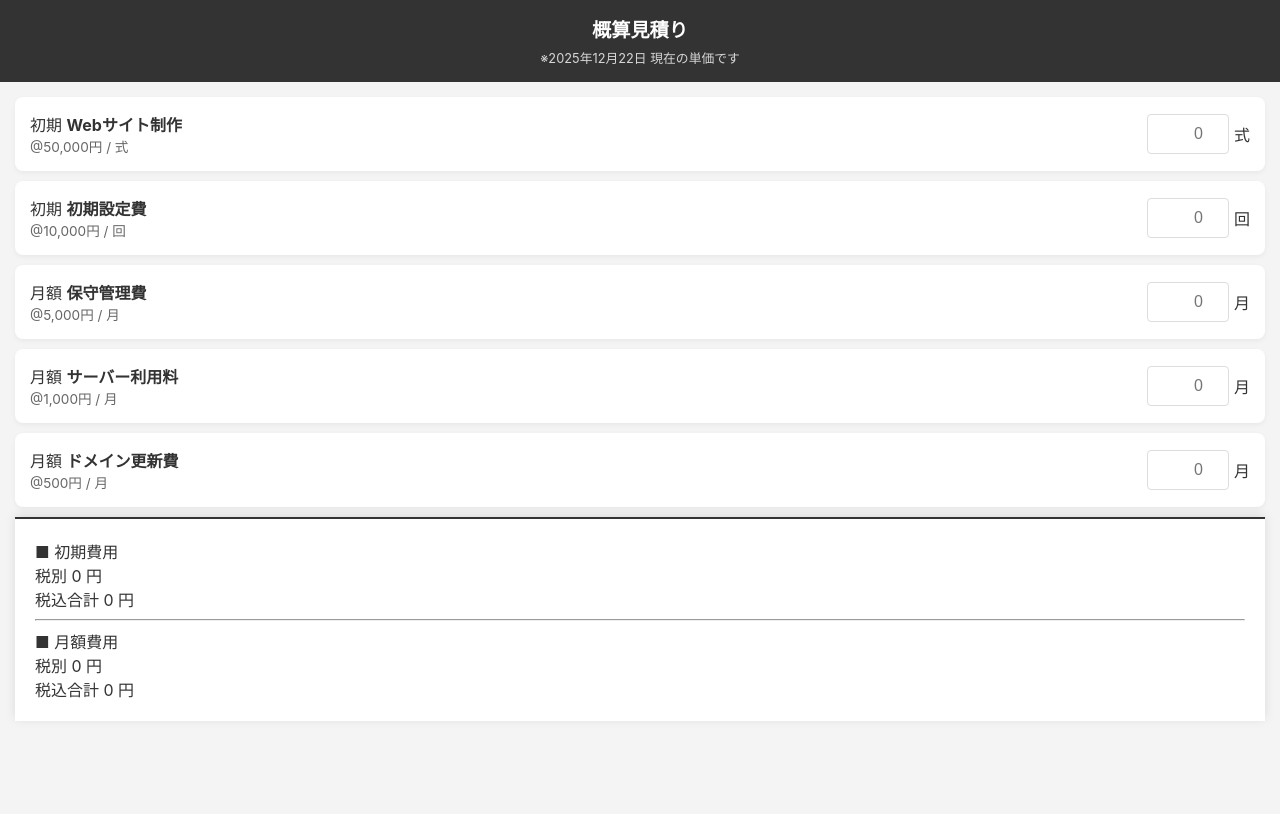
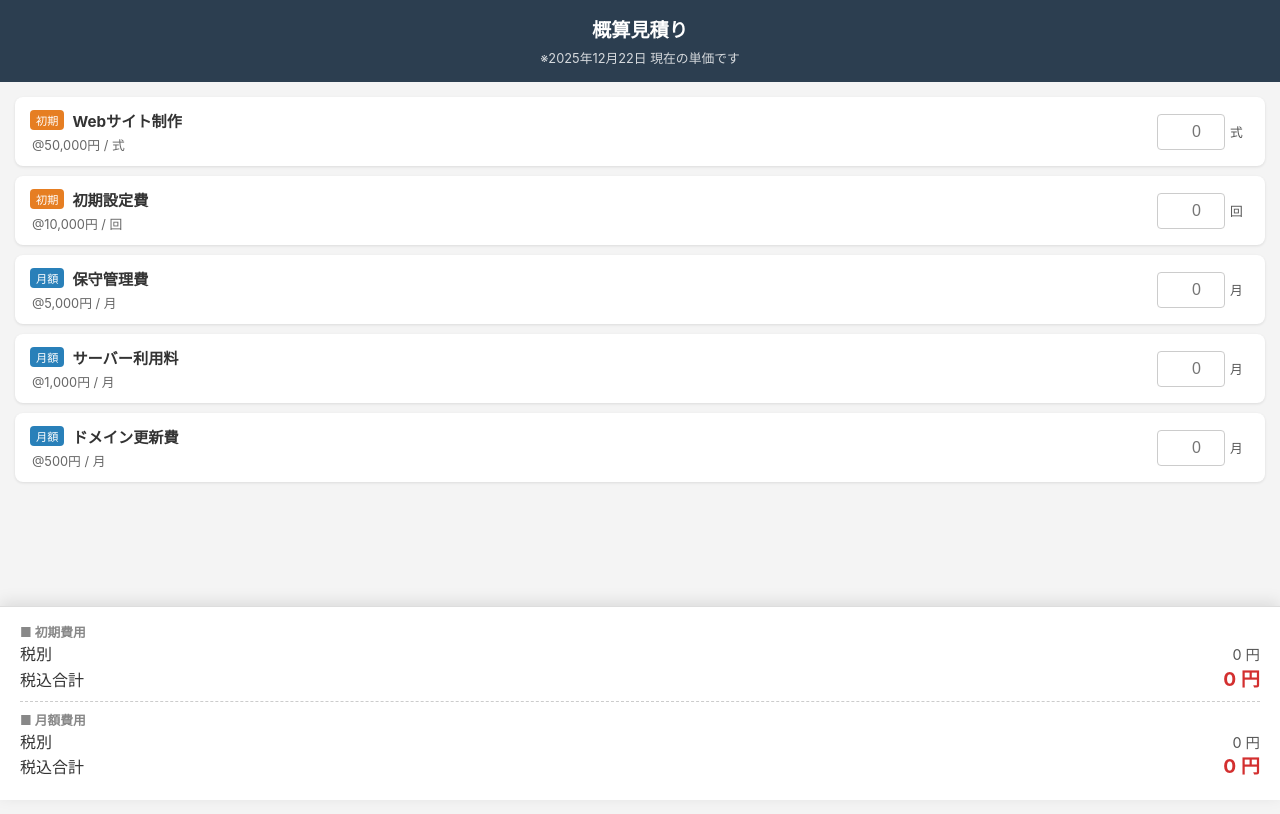
Before and after one commit to nana-cir/S-PBX-, a plain HTML site: page index.html in a window 1280 px wide. Drawn offline with Linux system fonts and the light colour scheme.

Commit message:
Update style.css

```diff
--- a/style.css
+++ b/style.css
@@ -7,107 +7,81 @@ body {
 }
 
 header {
-    background-color: #333;
+    background-color: #2c3e50;
     color: #fff;
     padding: 15px;
     text-align: center;
 }
 
-header h1 {
-    margin: 0;
-    font-size: 1.2rem;
-}
-
-.date-info {
-    font-size: 0.8rem;
-    margin: 5px 0 0;
-    opacity: 0.8;
-}
+header h1 { margin: 0; font-size: 1.2rem; }
+.date-info { font-size: 0.8rem; margin: 5px 0 0; opacity: 0.8; }
 
 main {
     padding: 15px;
-    padding-bottom: 100px; /* 下部の固定エリアとかぶらないように */
+    padding-bottom: 220px; /* 結果エリアが広くなったので余白を増やす */
 }
 
+/* リストアイテム */
 .item-row {
     background: #fff;
     border-radius: 8px;
-    padding: 15px;
+    padding: 12px 15px;
     margin-bottom: 10px;
     display: flex;
     justify-content: space-between;
     align-items: center;
-    box-shadow: 0 2px 5px rgba(0,0,0,0.05);
+    box-shadow: 0 1px 3px rgba(0,0,0,0.1);
 }
 
-.item-info {
-    display: flex;
-    flex-direction: column;
+.item-info { display: flex; flex-direction: column; }
+.item-header { display: flex; align-items: center; gap: 8px; margin-bottom: 4px; }
+.item-name { font-weight: bold; font-size: 0.95rem; }
+.item-price { font-size: 0.8rem; color: #666; margin-left: 2px;}
+
+/* バッジ（初期・月額） */
+.badge {
+    font-size: 0.7rem;
+    padding: 2px 6px;
+    border-radius: 4px;
+    color: #fff;
+    font-weight: normal;
+}
+.badge.initial { background-color: #e67e22; } /* オレンジ */
+.badge.monthly { background-color: #2980b9; } /* 青 */
+
+.item-input { display: flex; align-items: center; gap: 5px; }
+.qty-input {
+    width: 50px; padding: 8px; font-size: 16px;
+    border: 1px solid #ccc; border-radius: 4px; text-align: right;
+}
+.unit-label { font-size: 0.8rem; color: #555; width: 20px; }
+
+/* 結果エリア */
+.result-area {
+    background-color: #fff;
+    padding: 15px 20px;
+    border-top: 1px solid #ddd;
+    position: fixed;
+    bottom: 0; left: 0; right: 0;
+    box-shadow: 0 -4px 15px rgba(0,0,0,0.1);
+    z-index: 100;
 }
 
-.item-name {
-    font-weight: bold;
-    font-size: 1rem;
-    margin-bottom: 4px;
+.result-section { margin-bottom: 5px; }
+.result-title { font-size: 0.8rem; color: #888; margin-bottom: 2px; font-weight: bold; }
+
+.price-row {
+    display: flex; justify-content: space-between; align-items: baseline;
+    line-height: 1.4;
 }
+.price-sub { font-size: 0.9rem; color: #555; }
+.price-main { font-size: 1.2rem; color: #d32f2f; font-weight: bold; }
+.total-highlight { margin-bottom: 5px; }
 
-.item-price {
-    font-size: 0.85rem;
-    color: #666;
-}
-
-.item-input {
-    display: flex;
-    align-items: center;
-    gap: 5px;
-}
-
-/* スマホで押しやすいように入力欄を大きく */
-.qty-input {
-    width: 60px;
-    padding: 10px;
-    font-size: 16px; /* iOSでズームされないサイズ */
-    border: 1px solid #ddd;
-    border-radius: 4px;
-    text-align: right;
-}
-
-/* 結果エリアのデザイン */
-.result-area {
-    background-color: #fff;
-    padding: 20px;
-    border-top: 2px solid #333;
-    position: sticky; /* スクロールしても下に追従させる場合 */
-    bottom: 0;
-    box-shadow: 0 -2px 10px rgba(0,0,0,0.1);
-}
-
-.total-row {
-    display: flex;
-    justify-content: space-between;
-    align-items: center;
-    font-size: 1.2rem;
-    font-weight: bold;
-}
-
-.price {
-    color: #d32f2f;
-    font-size: 1.5rem;
-}
-
-.tax-note {
-    text-align: right;
-    font-size: 0.75rem;
-    color: #888;
-    margin: 5px 0 15px;
-}
+.divider { border: none; border-top: 1px dashed #ccc; margin: 8px 0; }
 
 .screenshot-msg {
-    background-color: #e3f2fd;
-    color: #0d47a1;
-    padding: 10px;
-    border-radius: 6px;
-    font-size: 0.85rem;
-    text-align: center;
-    line-height: 1.5;
+    background-color: #e3f2fd; color: #0d47a1;
+    padding: 8px; border-radius: 6px;
+    font-size: 0.75rem; text-align: center; margin-top: 5px;
 }
```
